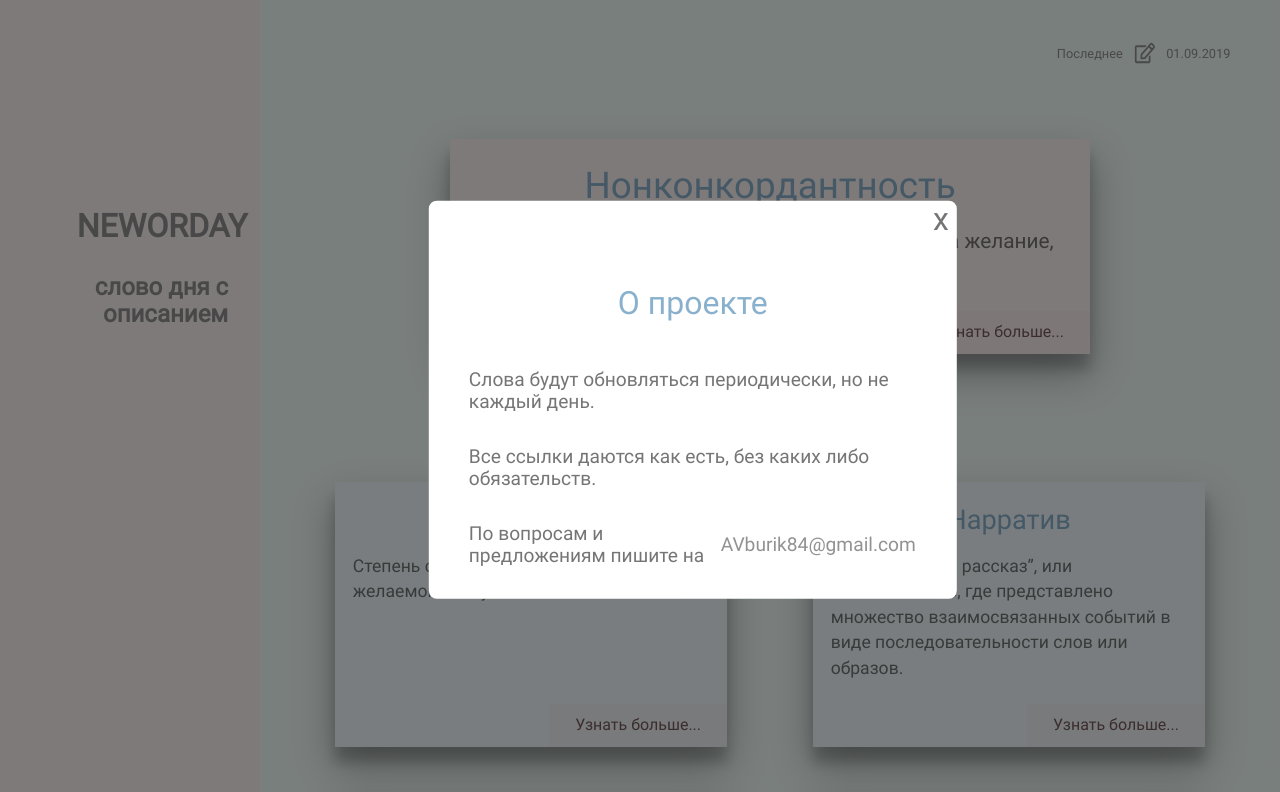
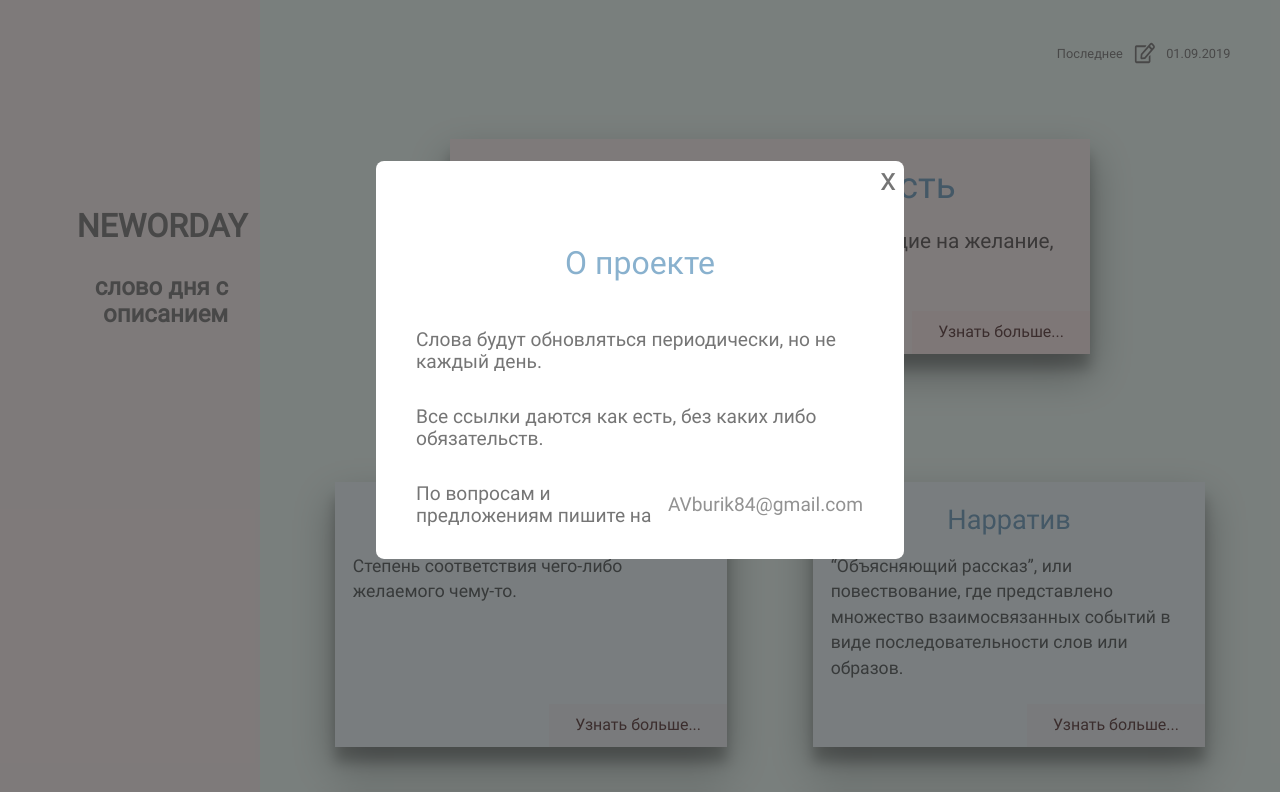
Before and after one commit to burik84/neworday, a website: page src/index.html in a window 1280 px wide. Shown: the top 792 px of the page. Drawn offline with nearby package versions, Linux system fonts and the light colour scheme; files that its build step writes are made by us from their sources.

Commit message:
исправление стилей для модального окна

```diff
--- a/src/index.html
+++ b/src/index.html
@@ -10,8 +10,6 @@
 </head>
 
 <body>
-
-  <div class="overlay"></div>
   <div class="modal" id="aboutProject">
     <div class="modal-content">
       <span class="close">x</span>
--- a/src/scss/_modal.scss
+++ b/src/scss/_modal.scss
@@ -15,7 +15,7 @@
     position: fixed;
     left: 50%;
     top: 50%;
-    transform: translate(-40%,-50%);
+    transform: translate(-50%,-60%);
     flex-direction: column;
     align-items: center;
     background: #fff;
```
Also changed, not shown: src/scss/style.scss (+0 -9 lines).
